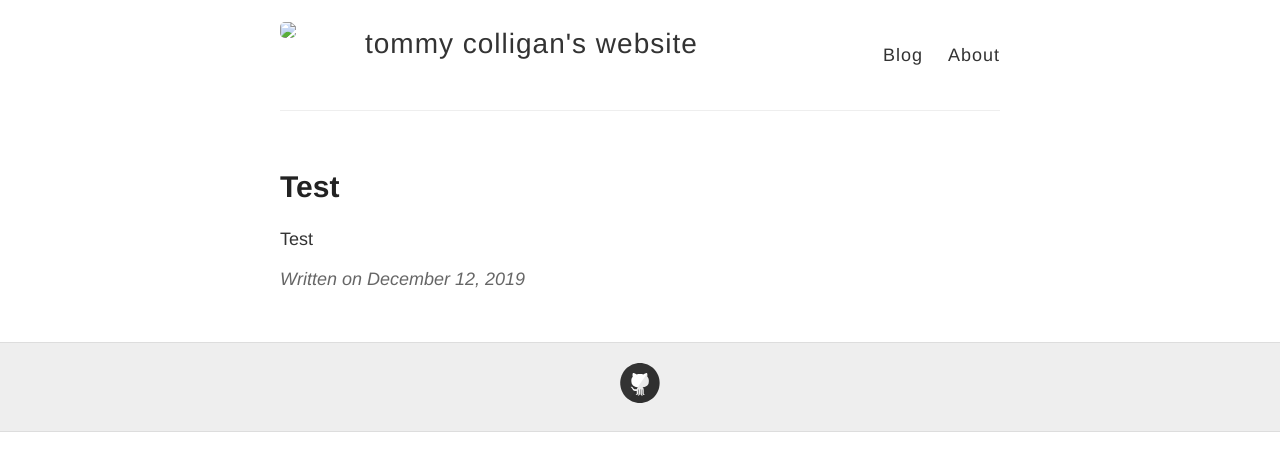
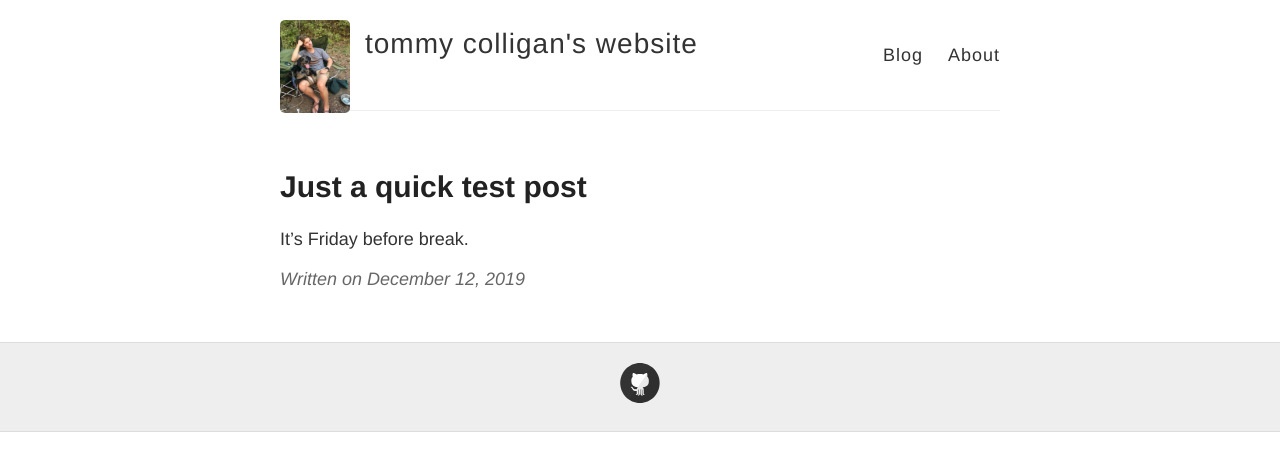
Before and after one commit to colligant/colligant.github.io, a Jekyll site: the page built from _posts/2019-12-12-test.md, in a window 1280 px wide. Shown: the top 471 px of the page. Built offline with Jekyll 4.4.1, drawn with Linux system fonts in a browser that asks for light colours.

Commit message:
working avatar

```diff
--- a/_config.yml
+++ b/_config.yml
@@ -7,20 +7,19 @@ name: tommy colligan's website
 
 # Short bio or description (displayed in the header)
 description: # URL of your avatar or profile pic (you could use your GitHub profile pic)
-avatar: images/photo.jpg
+avatar: "https://tcolligan4.github.io/images/photo.jpg"
 # Flags below are optional
 #
 author:
   name             : "Thomas Coligan"
-  avatar           : "images/photo.jpg"
+  avatar           : "https://tcolligan4.github.io/images/photo.jpg"
   bio              : "Grad Student"
   location         : "UM"
 
 locale: "en-US"
-logo: "images/photo.jpg"
+logo: "https://tcolligan4.github.io/images/photo.jpg"
 # Includes an icon in the footer for each username you enter
 footer-links:
-  dribbble:
   email:
   facebook:
   flickr:
@@ -44,13 +43,12 @@ google_analytics:
 
 # Your website URL (e.g. http://barryclark.github.io or http://www.barryclark.co)
 # Used for Sitemap.xml and your RSS feed
-url:
-
+url: "https://tcolligan4.github.io"
 # If you're hosting your site at a Project repository on GitHub pages
 # (http://yourusername.github.io/repository-name)
 # and NOT your User repository (http://yourusername.github.io)
 # then add in the baseurl here, like this: "/repository-name"
-baseurl: ""
+# baseurl: ""
 
 #
 # !! You don't need to change any of the configuration flags below !!
--- a/_posts/2019-12-12-test.md
+++ b/_posts/2019-12-12-test.md
@@ -1,6 +1,5 @@
 ---
 layout: post
-title: Test
+title: Just a quick test post
 ---
-
-Test
+It's Friday before break.
```
Also changed, not shown: cv.md (added, +16 -0 lines), _posts/2019-12-12-Hello-World.md (renamed from _posts/2014-3-3-Hello-World.md).
